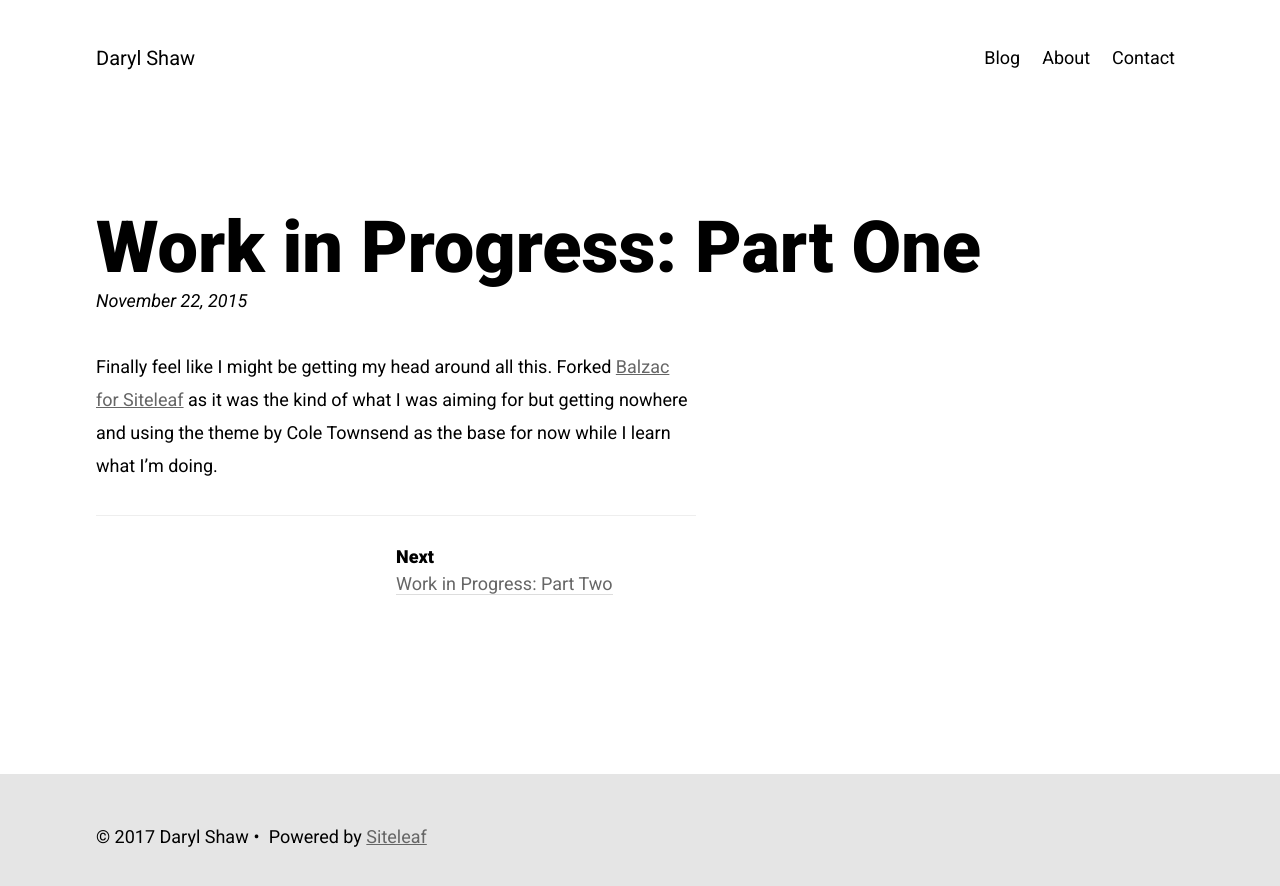
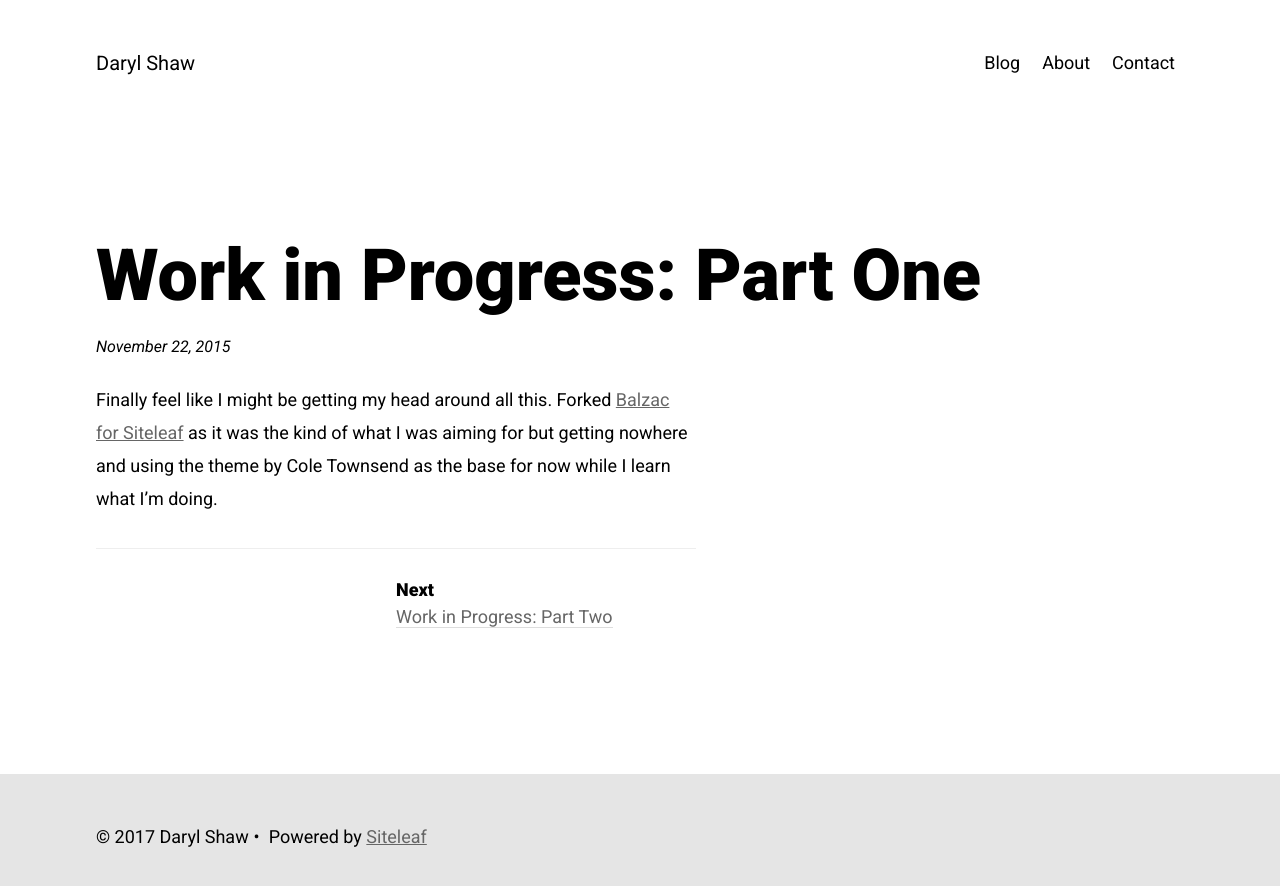
Before and after one commit to darylshaw/darylshaw.co.uk, a Jekyll site: the page built from _posts/2015-11-22-work-in-progress.markdown, in a window 1280 px wide. Shown: the top 886 px of the page. Built offline with Jekyll 4.4.1, drawn with Linux system fonts in a browser that asks for light colours.

Commit message:
Made changes to post and tag layout to get tags working. Updated post include for post excerpts. Updated post header styling and added excerpt styling.

```diff
--- a/_includes/post.html
+++ b/_includes/post.html
@@ -1,9 +1,37 @@
+{% assign post = include.post %}
+{% assign is_excerpt = include.is_excerpt %}
 <article>
   <header>
-      <h1>{{ page.title }}</h1>
-      <p class="post-date">{{page.date | date: "%B %d, %Y"}}</p>
+    {% if is_excerpt %}
+      <h2><a href="{{ post.url }}">{{ post.title }}</a></h2>
+    {% else %}
+      <h1>{{ post.title }}</h1>
+    {% endif %}
+      <div class="post-meta">
+        <time class="post-date">{{ post.date | date: "%B %d, %Y" }}</time>
+        {% if post.tags %}
+          <ul>
+            {% for post_tag in post.tags %}
+              {% assign post_tag_downcase = post_tag | downcase %}
+              {% for site_tag in site.blog_tags %}
+                {% assign site_tag_title = site_tag.title | downcase %}
+                {% if site_tag_title == post_tag_downcase %}
+                  <li class="post-tag"><a href="{{ site_tag.permalink }}">{{ site_tag.title }}</a></li>
+                {% endif %}
+              {% endfor %}
+            {% endfor %}
+          </ul>
+        {% endif %}
+      </div>
   </header>
   <div class="content-main">
-    {{ content }}
+    {% if is_excerpt %}
+      {{ post.excerpt | markdownify }}
+    {% else %}
+      {{ post.content | markdownify }}
+    {% endif %}
+    {% if is_excerpt and post.excerpt != post.content %}
+      <a href="{{ post.url }}">Read more</a>
+    {% endif %}
   </div>
 </article>
--- a/_layouts/post.html
+++ b/_layouts/post.html
@@ -2,5 +2,5 @@
 layout: default
 ---
 
-{% include post.html %}
+{% include post.html post=page %}
 {% include post-footer.html %}
--- a/_layouts/tag.html
+++ b/_layouts/tag.html
@@ -2,8 +2,9 @@
 layout: default
 ---
 
+<h1 class="title">{{ page.title }}</h1>
 {% assign tag = page.title | downcase %}
 {% assign tag_posts = site.tags[tag] %}
 {% for post in tag_posts %}
-  {% include post.html post=post %}
+  {% include post.html post=post is_excerpt=true %}
 {% endfor %}
--- a/_posts/2017-06-25-trying-to-get-into-this-writing-thing.markdown
+++ b/_posts/2017-06-25-trying-to-get-into-this-writing-thing.markdown
@@ -1,8 +1,6 @@
 ---
 title: Trying to Get Into This Writing Thing
 date: 2017-06-25 17:17:00 Z
-tags:
-- dropbox paper
 layout: post
 ---
 
--- a/_sass/_styles.scss
+++ b/_sass/_styles.scss
@@ -34,6 +34,7 @@
 h1,h2,h3,h4,h5 {
   font-family: $serif;
   font-weight: 900;
+  line-height: 1.5em;
 }
 
 h2 {
@@ -270,7 +271,7 @@
   margin-bottom: 1.5em;
 
   li {
-    line-height: 1em;
+    line-height: 1.5em;
   }
 }
 
@@ -278,6 +279,40 @@
 
 .post-date {
   font-style: italic;
+}
+
+article {
+  header {
+    h2 {
+      line-height: 1.5em;
+
+      a, a:visited, a:active {
+        color: #000;
+        text-decoration: none;
+      }
+    }
+
+    .post-meta {
+      margin-bottom: 1.25em;
+      line-height: 2.0625em;
+
+      .post-tag {
+        display: inline-block;
+
+        a {
+          text-decoration: none;
+          text-transform: uppercase;
+          background: #e5e5e5;
+          padding: 0.3em 0.6em;
+          font-size: .8125em;
+
+          &:before {
+            content: "#";
+          }
+        }
+      }
+    }
+  }
 }
 
 ol {
@@ -488,6 +523,7 @@
 
   h1 {
     font-size: 2.25em; /* 36 / 16 */
+    line-height: 1.5em;
   }
 
   blockquote, blockquote p {
```
